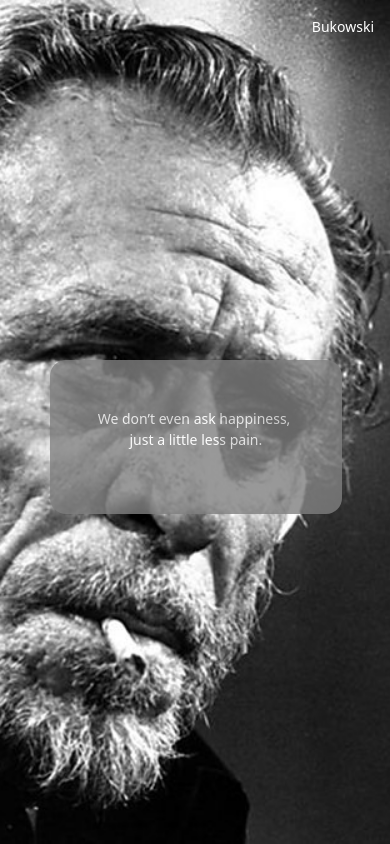
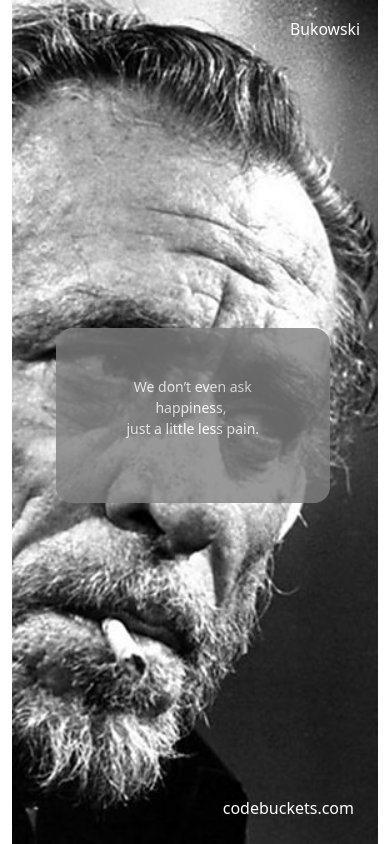
Before and after one commit to timbrownls20/bukowski-quotes, a React app: page / in a window 390 px wide. Built offline with nearby package versions, Linux system fonts and the light colour scheme.

Commit message:
improve responsive design

```diff
--- a/src/App.css
+++ b/src/App.css
@@ -46,7 +46,7 @@ body, html, #app{
   width: 100%;
   padding: 1em;
   color:white;
-  font-size: medium;
+  font-size: large;
 }
 
 pre
@@ -58,6 +58,15 @@ pre
   overflow-x:hidden!important;
 }
 
+.footer a {
+  color: white;
+  text-decoration: none;
+}
+
+.footer a:hover {
+  color: grey;
+}
+
 @media (max-width: 319px) {
   .quote
   {
@@ -67,7 +76,7 @@ pre
   }
 }
 
-@media (min-width:320px ) and (max-width: 480px) {
+@media (min-width:320px ) and (max-width: 992px) {
   .quote
   {
     background-color: grey;
@@ -76,11 +85,10 @@ pre
   }
 }
 
-@media (min-width:481px ) and (max-width: 768px) {
+@media (min-width:992px ) and (max-width: 1200px) {
   .quote
   {
-    background-color: grey;
-    font-size:medium;
+    font-size:x-large;
     max-width:75%;
   }
 }
--- a/src/App.tsx
+++ b/src/App.tsx
@@ -5,7 +5,7 @@ import Quote from "./components/Quote";
 
 function App() {
   return (
-    <div className="App">
+    <div className="App container-fluid">
       <Quote />
     </div>
   );
--- a/src/components/Quote.tsx
+++ b/src/components/Quote.tsx
@@ -72,7 +72,9 @@ const Quote = () => {
           <pre>{quote}</pre>
         </div>
       </div>
-      <div>&nbsp;</div>
+      <div className="footer p-4">
+        <a href="https://codebuckets.com">codebuckets.com</a>
+      </div>
     </div>
   );
 };
```
